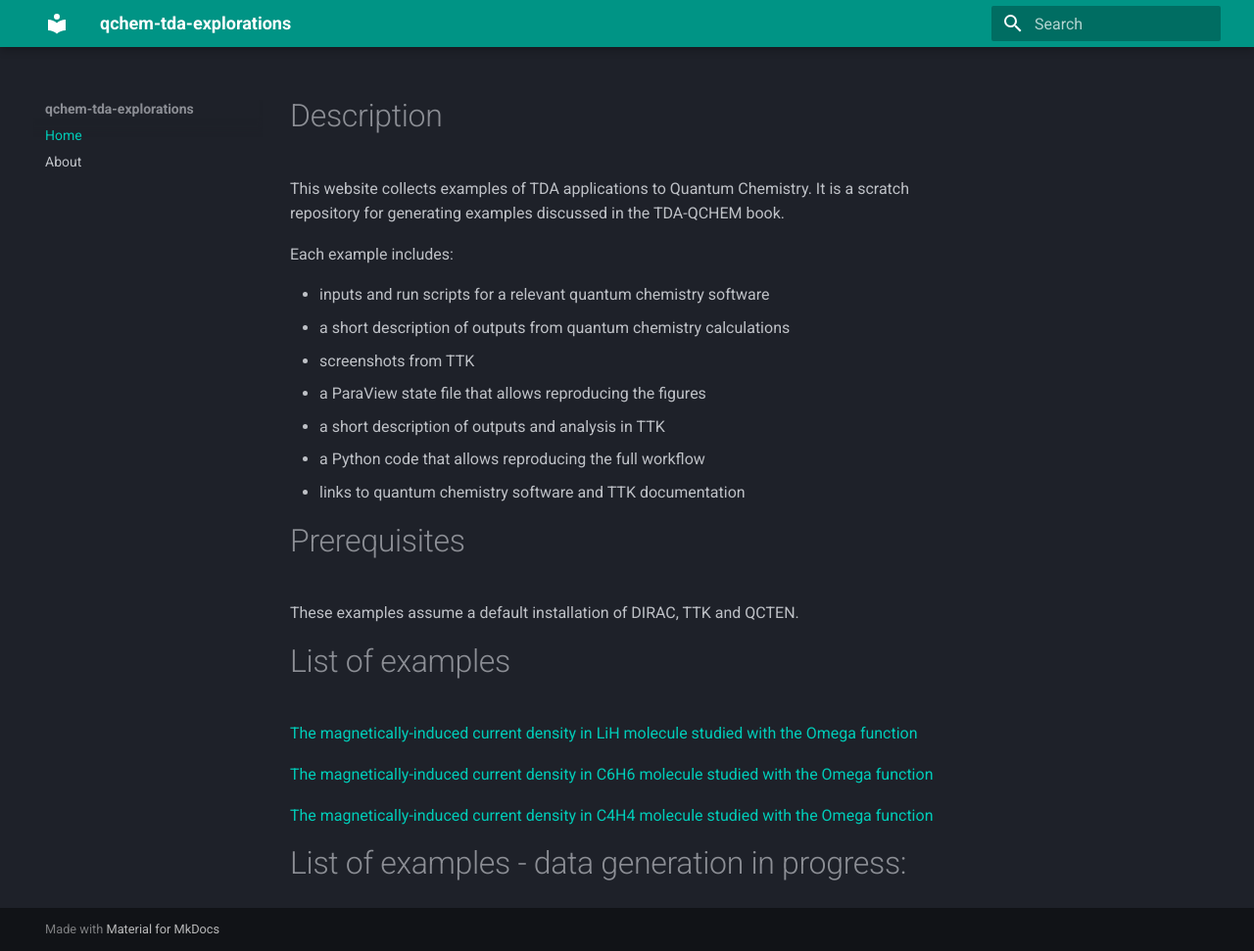
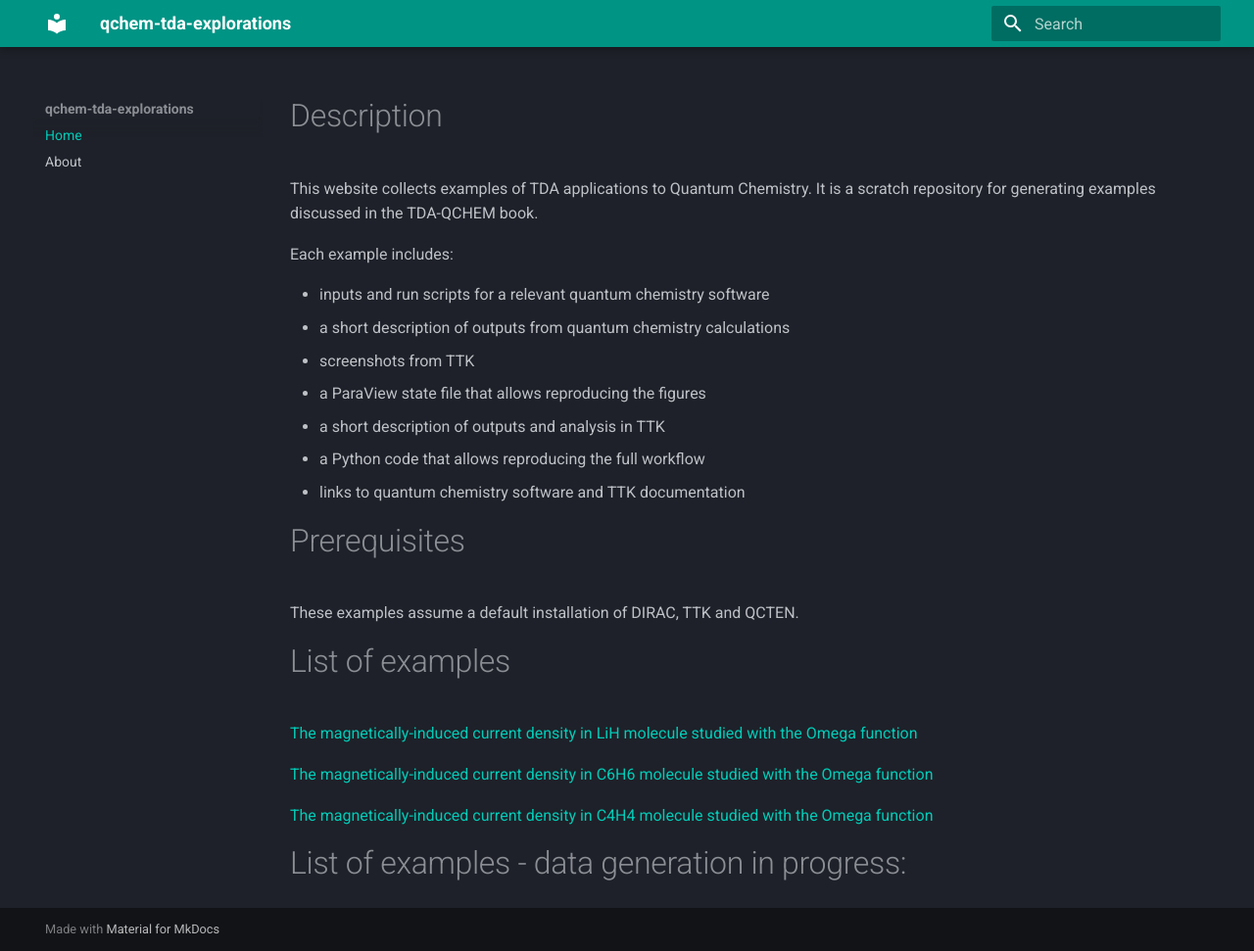
Before and after one commit to tda-qchem/tda-qchem-explorations, an MkDocs documentation site: the page built from docs/index.md, in a window 1280 px wide and 971 px high. Shown: the whole window at 98% size. Built offline with MkDocs 1.6.1 and Material for MkDocs 9.7.7, drawn with Linux system fonts in a browser that asks for light colours.

Commit message:
experiment with mkdocs material template features

```diff
--- a/mkdocs.yml
+++ b/mkdocs.yml
@@ -18,6 +18,11 @@
       accent: teal
       display.background_color: grey
       background-color: grey
+  features:
+    - navigation.expand
+    #- navigation.top
+    #- toc.follow
+    - toc.integrate
 
 
 markdown_extensions:
```
